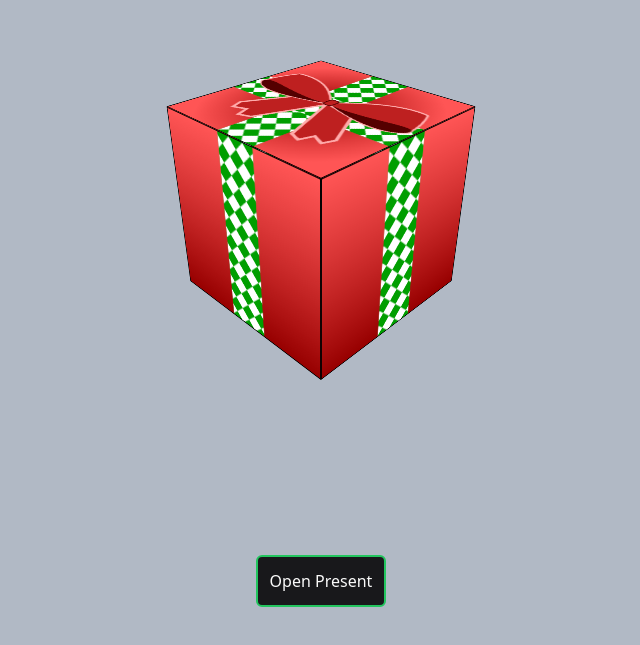
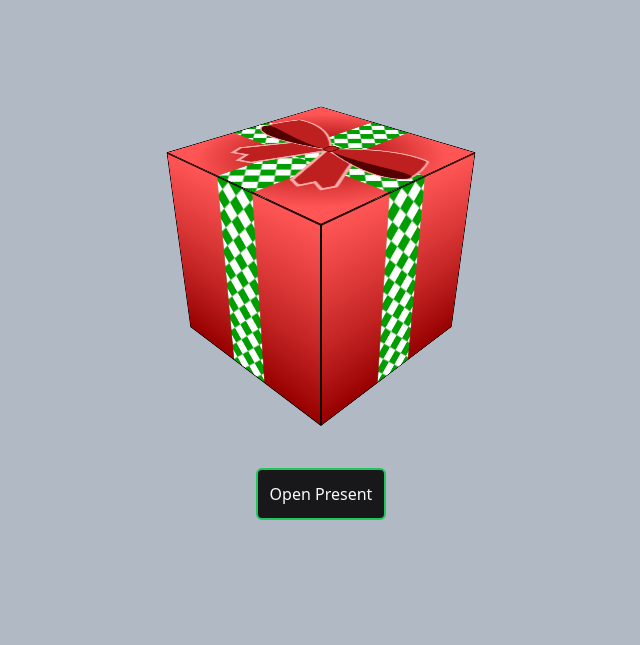
Before and after one commit to jrbarnhart/christmas-2024, a React (Vite) app: page / in a window 1280 px wide. Shown: the part 153-798 px from the top of the page, without its empty margins (319-959 px from the left). Built offline with nearby package versions, Linux system fonts and the light colour scheme.

Commit message:
Extract open box button to component

```diff
--- a/src/App.tsx
+++ b/src/App.tsx
@@ -1,4 +1,5 @@
 import Gift from "./components/gift/Gift";
+import OpenGiftButton from "./components/openGiftButton/OpenGiftButton";
 import useAppState from "./hooks/useAppState";
 import useControls from "./hooks/useControls";
 
@@ -7,27 +8,17 @@ function App() {
   const { handleMouseDown, cubeRef } = useControls({ appState });
 
   return (
-    <main className="bg-slate-500/50 h-screen w-screen touch-none flex flex-col">
+    <main className="bg-slate-500/50 h-screen w-screen touch-none grid grid-rows-3 grid-cols-3">
       <div
         onMouseDown={handleMouseDown}
         onTouchStart={handleMouseDown}
-        className="w-full h-full flex items-center justify-center"
+        className="w-full h-full flex items-center justify-center overflow-hidden row-span-full col-span-full"
       >
         <Gift cubeRef={cubeRef} appState={appState} />
       </div>
-      <button
-        type="button"
-        id="open-button"
-        className="bg-zinc-900 hover:bg-zinc-700 active:bg-zinc-800 text-neutral-50 border-2 border-green-500 w-min mb-10 self-center text-nowrap p-3 rounded-md"
-        onClick={() => {
-          appState.isBoxOpen.set((val) => !val);
-          appState.isDragging.set(false);
-          appState.momentum.restoreDefault();
-          appState.currentRotation.restoreDefault();
-        }}
-      >
-        {`${appState.isBoxOpen.value ? "Close" : "Open"} Present`}
-      </button>
+      <div className="row-start-3 col-start-2 self-center justify-self-center">
+        <OpenGiftButton appState={appState} />
+      </div>
     </main>
   );
 }
--- /dev/null
+++ b/src/components/openGiftButton/OpenGiftButton.tsx
@@ -0,0 +1,19 @@
+import { AppState } from "../../hooks/useAppState";
+
+export default function OpenGiftButton({ appState }: { appState: AppState }) {
+  return (
+    <button
+      type="button"
+      id="open-button"
+      className="bg-zinc-900 hover:bg-zinc-700 active:bg-zinc-800 text-neutral-50 border-2 border-green-500 w-min mb-10 self-center text-nowrap p-3 rounded-md"
+      onClick={() => {
+        appState.isBoxOpen.set((val) => !val);
+        appState.isDragging.set(false);
+        appState.momentum.restoreDefault();
+        appState.currentRotation.restoreDefault();
+      }}
+    >
+      {`${appState.isBoxOpen.value ? "Close" : "Open"} Present`}
+    </button>
+  );
+}
```
